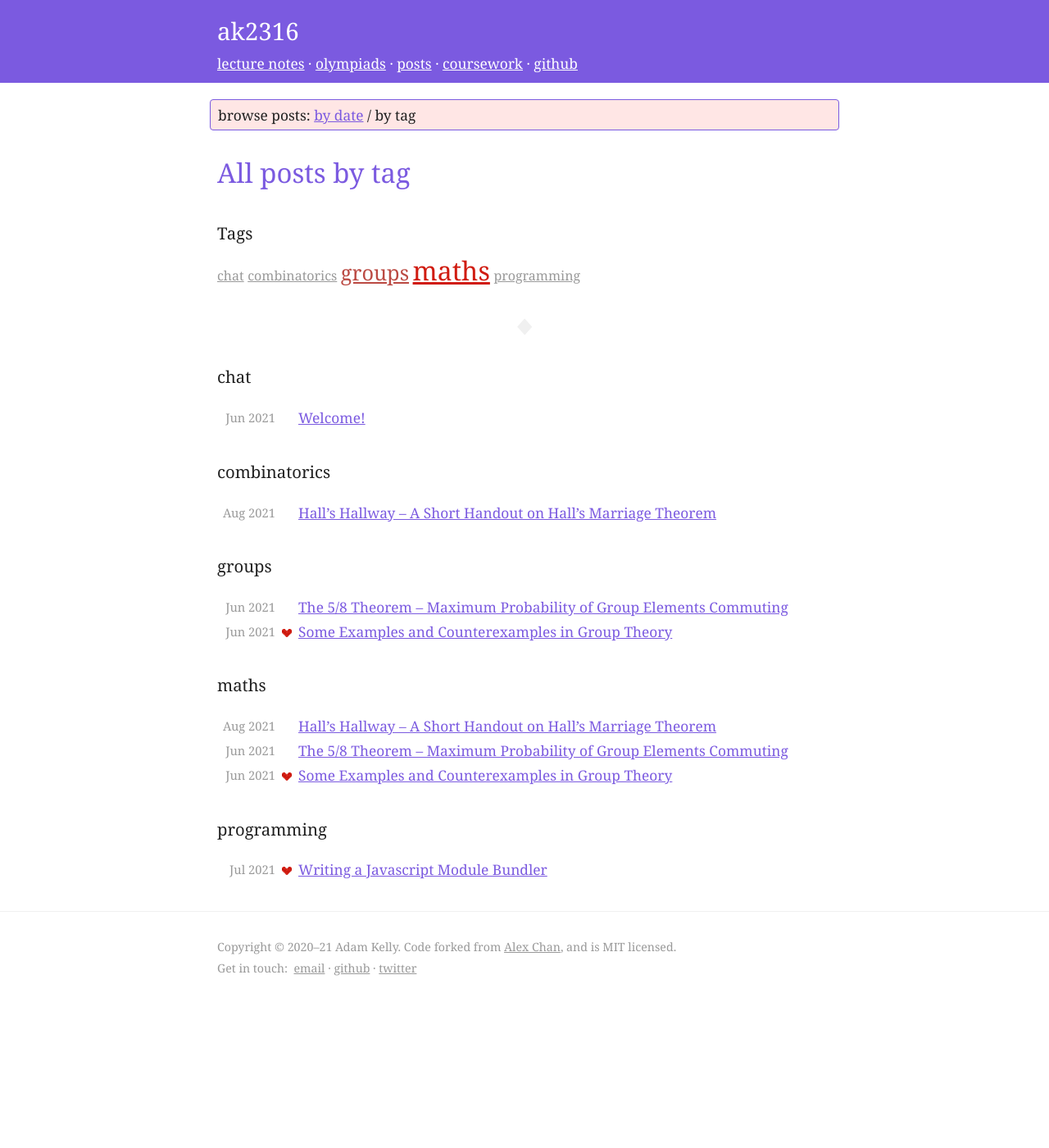
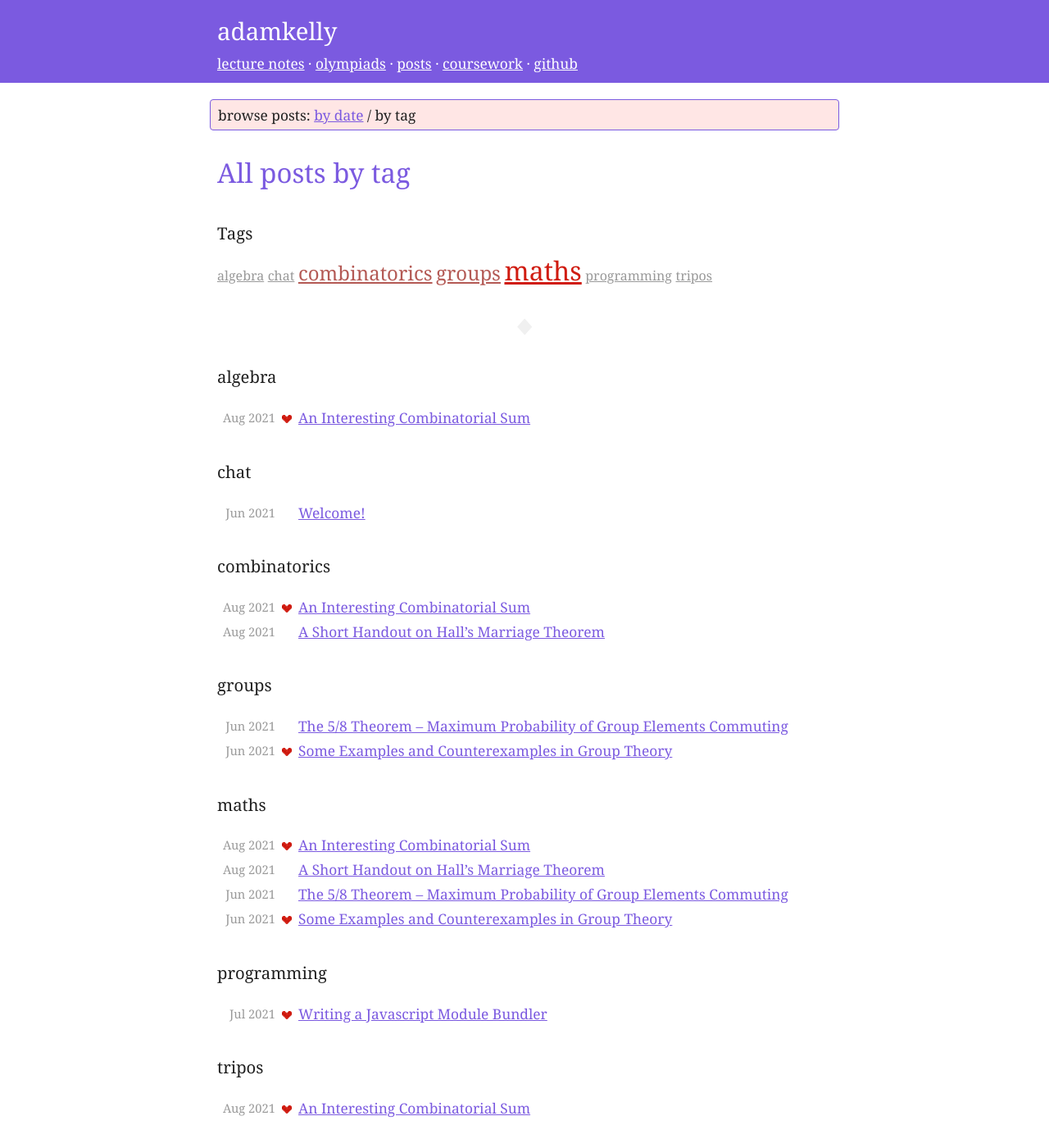
Before and after one commit to ak2316-cam/website, a Jekyll site: the page built from src/all-posts-by-tag.md, in a window 1280 px wide and 1400 px high. Shown: the whole window at 82% size. Built offline with Jekyll 4.4.1, drawn with Linux system fonts in a browser that asks for light colours; part of the change alters nothing that is shown.

Commit message:
Changed the website name and pushed changes to posts

```diff
--- a/_config.yml
+++ b/_config.yml
@@ -1,4 +1,4 @@
-title: "ak2316"
+title: "adamkelly"
 emails:
   personal: "ak2316@srcf.net"
   student: "ak2316@srcf.net"
--- a/src/_posts/2021/2021-08-18-halls-hall.md
+++ b/src/_posts/2021/2021-08-17-hall.md
@@ -1,7 +1,7 @@
 ---
 layout: post
 date: 2021-08-17 19:12:40 +0000
-title: Hall's Hallway -- A Short Handout on Hall's Marriage Theorem
+title: A Short Handout on Hall's Marriage Theorem
 summary:
 tags: maths combinatorics
 # index:
--- /dev/null
+++ b/src/_posts/2021/2021-08-18-combi-sum.md
@@ -0,0 +1,55 @@
+---
+layout: post
+date: 2021-08-18 01:05:40 +0000
+title: An Interesting Combinatorial Sum
+summary:
+tags: maths combinatorics algebra tripos
+index:
+  best_of: true
+---
+
+The following problem appeared as part of [this years Part IA exams](https://www.maths.cam.ac.uk/undergrad/pastpapers/files/2021/paperia_4_2021.pdf).
+
+> **Problem**. Show that
+>
+> $$
+> \sum_{r=0}^{n}(-1)^{r}\binom{n}{r}^2 = \begin{cases}
+>            0 &\mbox{if $n$ is odd}, \\
+>             (-1)^{n/2} \binom{n}{n/2} &\mbox{if $n$ is even}.
+>            \end{cases}
+> $$
+
+The normal solution involves looking at the coefficient of $x^n$ in the equation
+
+$$
+(1-x)^n(1+x)^n=(1-x^2)^n,
+$$
+
+but it is possible to solve the problem without resorting to the binomial theorem.
+
+## A Combinatorial Solution
+
+*Solution*.
+We begin by noting that
+
+$$
+\binom{n}{r}^2 = \binom{n}{r}\binom{n}{n - r}
+$$
+
+is the number of ways of choosing $r$ elements from $\\{1, \dots, n\\}$ followed by $n - r$ elements from $\\{n + 1, \dots, 2n\\}$. Then as we sum over $r$, the sum (ignoring the minus sign) counts the total number of $n$ element subsets from $\\{1, \dots, 2n\\}$.
+
+Now to each $n$-element subset of $\\{1, \dots, 2n\\}$, we assign '1' if the subset contains an even number of elements in $\\{1, \dots, n\\}$, and a '-1' if it contains an odd number. Summing over all of these assigned numbers then is equivalent to our original sum.
+
+Consider the following mapping. Given a subset of size $n$, let $1 \leq x \leq n$ be the smallest integer for which exactly one of $x, n + x$ is in the set. We then toggle $x$ and $n + x$ in the subset, giving us another subset of $\\{1, \dots, 2n\\}$ of size $n$, but maps between elements of different sign. It's also clearly an involution (applying it twice gives you back the original subset).
+
+If $n$ is odd, then this mapping is well defined, since if there was no such element $x$, then $x$ and $n + x$ would always be in the subset, and there would have to then be an even number of elements in the subset (which isn't the case).
+If $n$ is even, then this mapping is only not well defined when we always have both $x$ and $n + x$ in the subset. Thus the mapping is not defined on $\binom{n}{n/2}$ subsets, since we can fully specify each of these by choosing the $n/2$ elements of $\\{1, \dots, n\\}$ to include. Also all such subsets were given the sign $(-1)^{n/2}$.
+
+Thus if $n$ is odd, we can use this mapping to pair each element with a positive sign to an element with a negative sign, and the total sum is zero. If $n$ is even, then we can do this for all but $\binom{n}{n/2}$ elements, all of which have sign $(-1)^{n/2}$, and thus summing up we get the desired answer,
+
+$$
+\sum_{r=0}^{n}(-1)^{r}\binom{n}{r}^2 = \begin{cases}
+          0 &\mbox{if $n$ is odd}, \\
+           (-1)^{n/2} \binom{n}{n/2} &\mbox{if $n$ is even}.
+          \end{cases}
+$$
```
